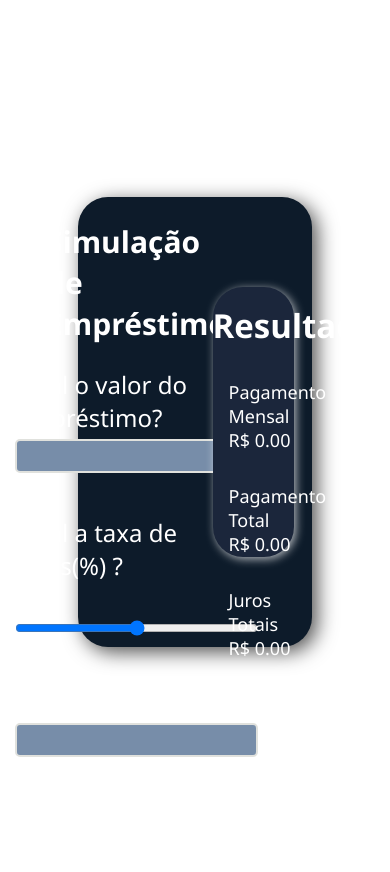
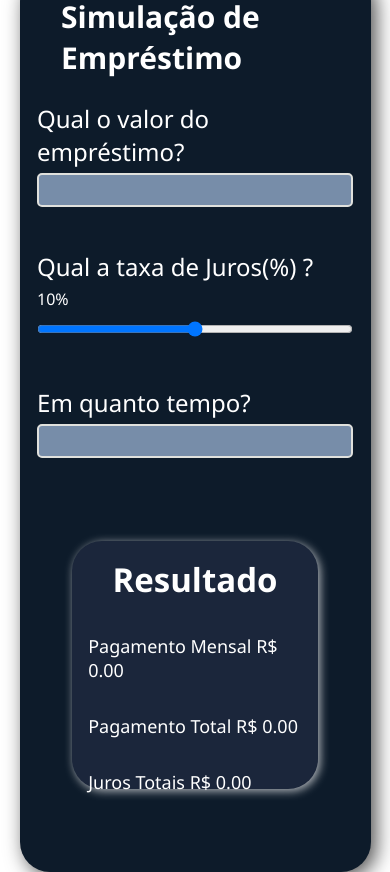
Before and after one commit to Pedroh-dev01/simulacao-de-emprestimo, a plain HTML site: page index.html in a window 390 px wide. Before the commit the page ends 844 px from the top, so only its background shows below. Drawn offline with Linux system fonts and the light colour scheme.

Commit message:
RESPONSIVIDADE

```diff
--- a/style.css
+++ b/style.css
@@ -89,3 +89,41 @@ main{
 .container-resultado-info p{
     margin-left: 1rem;
 }
+
+/* Responsividade */
+
+@media screen and (max-width: 700px){
+    main{
+        display: flex;
+        align-items: center;
+        justify-content: center;
+        flex-direction: column;
+        height: 900px;
+        width: 90%;
+        margin: 2rem auto;
+    }
+
+    .container-form{
+        display: flex;
+        justify-content: center;
+        width: 90%;
+    }
+
+    .container-resultado{
+        height: 620px;
+        width: 100%;
+    }
+}
+
+@media screen and (min-width: 701px) and (max-width:1000px){
+    main{
+        padding: 1rem;
+        height: 500px;
+        width: 90%;
+    }
+
+    .container-resultado{
+        height: 80%;
+        width: 70%;
+    }
+}
```
